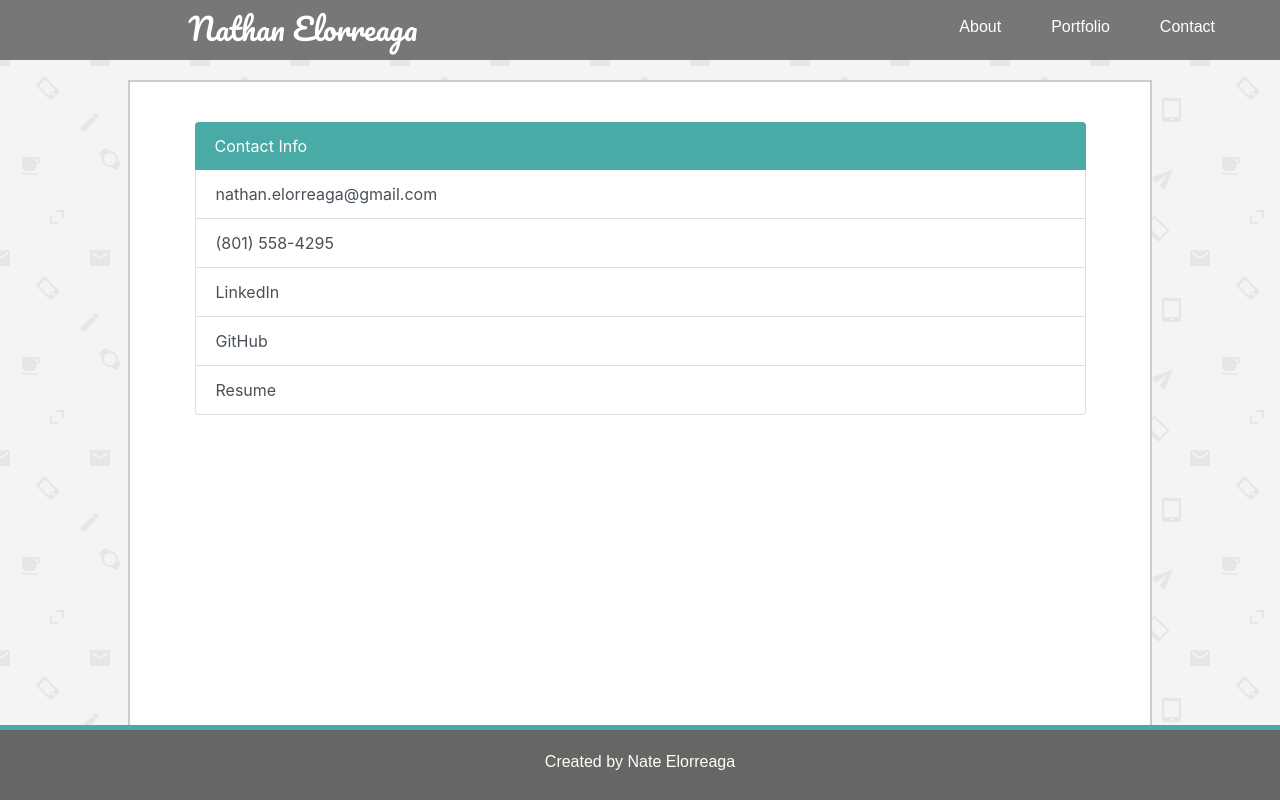
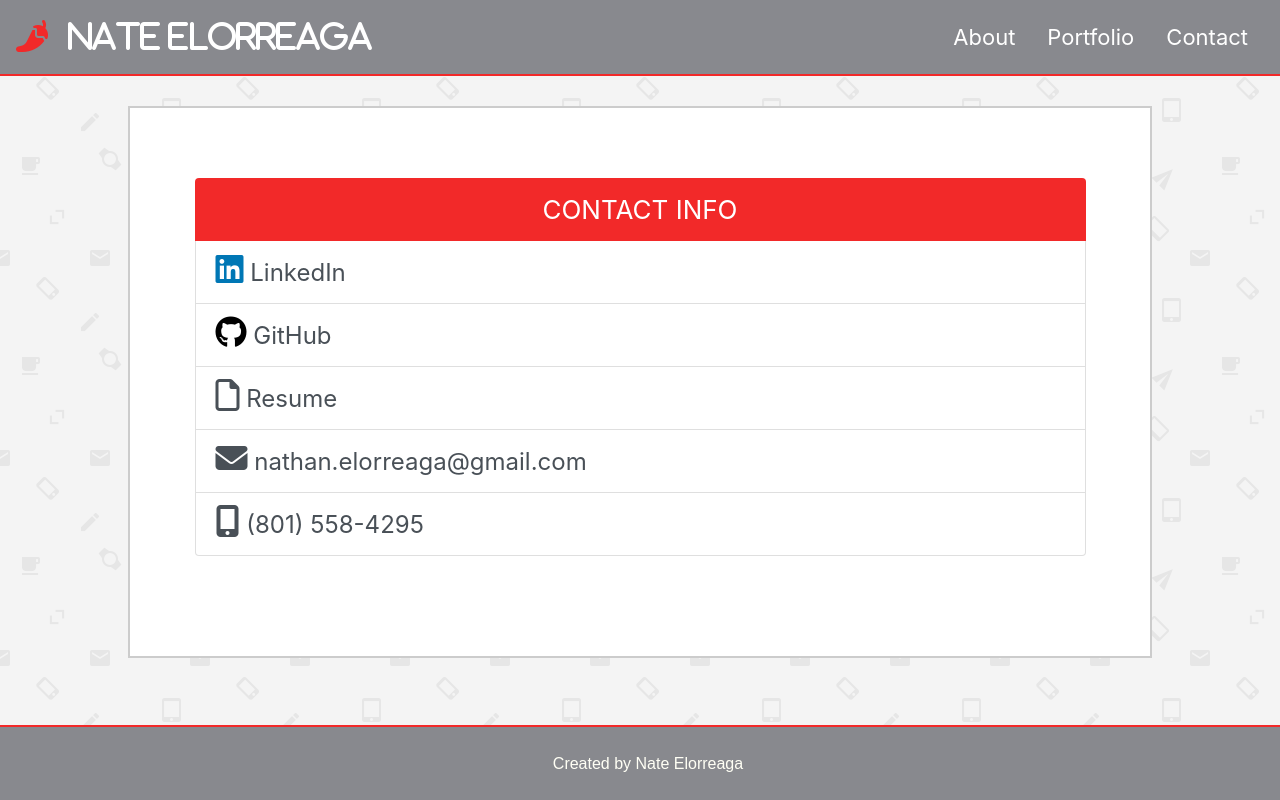
Before and after one commit to NateElorreaga/PortfolioUpdate, a website: page Public/contact.html in a window 1280 px wide. Shown: the top 800 px of the page. Drawn offline with nearby package versions, Linux system fonts and the light colour scheme; a web font is replaced by a local one.

Commit message:
cleaned up the page with styling

```diff
--- a/Public/contact.html
+++ b/Public/contact.html
@@ -1,26 +1,41 @@
 <!doctype html>
 <html lang="en">
+
 <head>
   <!-- Required meta tags -->
   <meta charset="utf-8">
   <meta name="viewport" content="width=device-width, initial-scale=1, shrink-to-fit=no">
 
   <!-- Bootstrap CSS -->
-    <link rel="stylesheet" href="https://stackpath.bootstrapcdn.com/bootstrap/4.3.1/css/bootstrap.min.css" integrity="sha384-ggOyR0iXCbMQv3Xipma34MD+dH/1fQ784/j6cY/iJTQUOhcWr7x9JvoRxT2MZw1T" crossorigin="anonymous">
+  <link rel="stylesheet" href="https://stackpath.bootstrapcdn.com/bootstrap/4.3.1/css/bootstrap.min.css"
+    integrity="sha384-ggOyR0iXCbMQv3Xipma34MD+dH/1fQ784/j6cY/iJTQUOhcWr7x9JvoRxT2MZw1T" crossorigin="anonymous">
   <!--Google Fonts CDN-->
   <link href="https://fonts.googleapis.com/css?family=Pacifico&display=swap" rel="stylesheet">
 
+  <!-- CSS -->
   <link rel="stylesheet" href="style.css">
+
+  <!-- Font Awesome -->
+  <script src="https://kit.fontawesome.com/2955fdb918.js"></script>
+
+  <!-- Octicons -->
+  <link rel="stylesheet" href="https://cdnjs.cloudflare.com/ajax/libs/octicons/4.4.0/font/octicons.min.css">
+
   <title>Contact</title>
 </head>
+
 <body background="images/StyleImage.png">
 
+  <!-- NAVBAR -->
+  <nav class="navbar navbar-light bg-light sticky-top navbar-top">
+    <a class="navbar-brand top-namelink" href="index.html">
+      <!-- <img src="#" width="30" height="30" class="d-inline-block align-top" alt=""> -->
+      <i class="fas fa-pepper-hot"><span class="top-name">Nate Elorreaga</span></i>
 
-    <!-- nav bar -->
-
+    </a>
     <ul class="nav justify-content-end">
       <li class="nav-item">
-      <a class="nav-link active" href="index.html">About</a>
+        <a class="nav-link" href="index.html">About</a>
       </li>
       <li class="nav-item">
         <a class="nav-link" href="portfolio.html">Portfolio</a>
@@ -29,36 +44,48 @@
         <a class="nav-link" href="contact.html">Contact</a>
       </li>
     </ul>
+  </nav>
 
-  <h1 class="heading">Nathan Elorreaga</h1>
+
+
 
   <!-- container -->
-    <div class="container-fluid">
-        <div class="list-group">
+  <div class="container-fluid clearfix">
+    <div class="list-group contact-container">
       <a href="#" class="list-group-item list-group-item-action active" id="contact-info">
         Contact Info
       </a>
-            <a href="#" class="list-group-item list-group-item-action">nathan.elorreaga@gmail.com</a>
-            <a href="#" class="list-group-item list-group-item-action">(801) 558-4295</a>
-            <a href="https://www.linkedin.com/in/nateelorreaga/" class="list-group-item list-group-item-action">LinkedIn</a>
-            <a href="https://github.com/NateElorreaga" class="list-group-item list-group-item-action">GitHub</a>
-            <a href="Images/Nathan Elorreaga Résumé_2019.pdf" class="list-group-item list-group-item-action">Resume</a>
+      <a href="https://www.linkedin.com/in/nateelorreaga/" class="list-group-item list-group-item-action"><i
+          class="icon-LI fab fa-linkedin"></i> LinkedIn</a>
+      <a href="https://github.com/NateElorreaga" class="list-group-item list-group-item-action"><i
+          class="icon-GH fab fa-github"></i> GitHub</a>
+      <a href="Images/Nathan Elorreaga Résumé_2019.pdf" class="list-group-item list-group-item-action"><i
+          class="icon-R far fa-file"></i> Resume</a>
+      <a href="#" class="list-group-item list-group-item-action"><i class="icon-email fas fa-envelope"></i>
+        nathan.elorreaga@gmail.com</a>
+      <a href="#" class="list-group-item list-group-item-action"><i class="icon-phone fas fa-mobile-alt"></i> (801)
+        558-4295</a>
     </div>
-
-
   </div>
 
   <!-- footer -->
   <!-- As a heading -->
-<nav class="navbar navbar-light bg-light">
+  <nav class="navbar navbar-footer">
     <span class="navbar-brand mb-0 h1"></span>
-    <p class ="copyright">Created by Nate Elorreaga</p>
+    <p class="copyright">Created by Nate Elorreaga</p>
   </nav>
 
   <!-- Optional JavaScript -->
   <!-- jQuery first, then Popper.js, then Bootstrap JS -->
-    <script src="https://code.jquery.com/jquery-3.3.1.slim.min.js" integrity="sha384-q8i/X+965DzO0rT7abK41JStQIAqVgRVzpbzo5smXKp4YfRvH+8abtTE1Pi6jizo" crossorigin="anonymous"></script>
-    <script src="https://cdnjs.cloudflare.com/ajax/libs/popper.js/1.14.7/umd/popper.min.js" integrity="sha384-UO2eT0CpHqdSJQ6hJty5KVphtPhzWj9WO1clHTMGa3JDZwrnQq4sF86dIHNDz0W1" crossorigin="anonymous"></script>
-    <script src="https://stackpath.bootstrapcdn.com/bootstrap/4.3.1/js/bootstrap.min.js" integrity="sha384-JjSmVgyd0p3pXB1rRibZUAYoIIy6OrQ6VrjIEaFf/nJGzIxFDsf4x0xIM+B07jRM" crossorigin="anonymous"></script>
+  <script src="https://code.jquery.com/jquery-3.3.1.slim.min.js"
+    integrity="sha384-q8i/X+965DzO0rT7abK41JStQIAqVgRVzpbzo5smXKp4YfRvH+8abtTE1Pi6jizo"
+    crossorigin="anonymous"></script>
+  <script src="https://cdnjs.cloudflare.com/ajax/libs/popper.js/1.14.7/umd/popper.min.js"
+    integrity="sha384-UO2eT0CpHqdSJQ6hJty5KVphtPhzWj9WO1clHTMGa3JDZwrnQq4sF86dIHNDz0W1"
+    crossorigin="anonymous"></script>
+  <script src="https://stackpath.bootstrapcdn.com/bootstrap/4.3.1/js/bootstrap.min.js"
+    integrity="sha384-JjSmVgyd0p3pXB1rRibZUAYoIIy6OrQ6VrjIEaFf/nJGzIxFDsf4x0xIM+B07jRM"
+    crossorigin="anonymous"></script>
 </body>
+
 </html>
--- a/Public/style.css
+++ b/Public/style.css
@@ -1,49 +1,59 @@
-.heading{
-    color:white;
-    font-family: 'Pacifico', cursive;
-    font-size: 30px;
-    width: 25%;
-    margin-left: 143px;
-    margin-top: -80px;
-    float: left;
-    z-index: 1;
-    position: relative;
-    padding: 11px 0 12px 0;
-    text-align: center;
-}
 body{
     background: url(Images/email-pattern.png);
 }
-.nav{
-    position: relative;
-    height: 60px;
-    border-bottom: 1px solid #777777;
-    background: #777777;
-    margin-bottom: 20px;
-    padding: 15px;
+/* NAVBAR */
+.navbar-top{
+    background-color: #88898E !important;
+    border-bottom: 2px solid #F22929
+}
+.top-namelink{
+    /* padding-left: 60px; */
+    font-size: 32px !important;
+}
+.fa-pepper-hot{
+    color: #F22929
+}
+.top-name{
+    padding-left: 20px;
+    color: white;
+}
+.nav-link{
+    color: white;
+    font-size: 22px;
+}
+.nav-link:hover{
+    color: #F22929
 }
 
-.nav-link{
-    color: white;
-    padding: 0 50px 0 0;
-    font-family: 'Arial', 'Helvetica Neue', Helvetica, sans-serif;
-}
-
+/* MAIN CONTAINER */
 .container-fluid{
     width: 80%;
     background: #ffffff;
-    height: 900px;
-    margin-top: 20px;
+    /* height: 700px; */
+    margin-top: 30px;
     border: 2px solid #cccccc;
-    margin-bottom: 300px;
+    /* margin-bottom: 300px; */
 
 }
-
+/* portfolio container  */
+.portfolio-container{
+    padding: 30px;
+}
+.profile-container{
+    padding: 0 30px 0 30px;
+    width: 80%;
+    background: #ffffff;
+    margin-top: 30px;
+    border: 2px solid #cccccc;
+}
 .pageName{
-    color: #4aaaa5;
+    color: black;
     font-family: Georgia, 'Times New Roman', Times, serif;
     padding-top: 35px;
     padding-left: 10px;
+}
+.profile-img-div{
+    width: 100%;
 }
 
 .card{
@@ -53,10 +63,7 @@ border: none;
 }
 
 .rounded{
-    float: left;
-    height: 420px;
     width: 300px;
-    margin-right: 20px;
 }
 
 
@@ -88,27 +95,6 @@ border: none;
     background-color: #4aaaa5;
 }
 
-/* footer styling */
-.copyright{
-    text-align: center;
-    width: 100%;
-    color: #fffff5;
-    background:#666666;
-    font-family: 'Arial', 'Helvetica Neue', Helvetica, sans-serif;
-}
-
-.navbar{
-    position: fixed;
-    bottom: 0;
-    left: 0;
-    border-top: 5px solid #4aaaa5;
-    color: #ffffff;
-    text-align: center;
-    padding: 10px;
-    font-family: 'Arial', 'Helvetica Neue', Helvetica, sans-serif;
-    background:#666666!important;
-    width: 100%;
-}
 .portfolio-card{
     margin-top: 10px;
     border: 1px solid rgb(182, 194, 206);
@@ -120,7 +106,55 @@ border: none;
     margin-top: 40px;
     width: 90%;
 }
+/* CONTACT */
+.contact-container{
+    margin-top: 70px;
+    margin-bottom: 100px;
+    font-size: 24px;
+}
 #contact-info{
-    background-color: #4aaaa5;
+    background-color: #F22929;
     border: none;
+    text-align: center;
+    text-transform: uppercase;
+    font-size: 26px;
 }
+
+.icon-GH{
+    font-size: 2rem;
+    color: black;
+}
+.icon-LI{
+    font-size: 2rem;
+    color: #0077b5;
+}
+
+.icon-R{
+    font-size: 2rem;
+}
+.icon-email{
+    font-size: 2rem;
+}
+.icon-phone{
+    font-size: 2rem;
+}
+/* FOOTER */
+.navbar-footer{
+    width: 100%;
+    height: 75px;
+    position: fixed;
+    bottom: 0;
+    left:0;
+    background:#88898E;
+    border-top: 2px solid #F22929
+}
+/* footer styling */
+.copyright{
+    text-align: center;
+    margin: auto;
+    color: #fffff5;
+    font-family: 'Arial', 'Helvetica Neue', Helvetica, sans-serif;
+}
+.portfolio-footer{
+    position: relative;
+}
--- a/package.json
+++ b/package.json
@@ -18,8 +18,10 @@
   },
   "homepage": "https://github.com/NateElorreaga/PortfolioUpdate#readme",
   "dependencies": {
+    "@primer/octicons": "^9.1.1",
     "body-parser": "^1.19.0",
     "express": "^4.17.1",
+    "octicons": "^8.5.0",
     "path": "^0.12.7"
   }
 }
--- a/server.js
+++ b/server.js
@@ -2,6 +2,8 @@ var path = require("path");
 var express = require("express");
 var app = express();
 var bodyParser = require('body-parser');
+var octicons = require("octicons")
+octicons.alert
 
 var PORT = process.env.PORT || 8080;
 app.use(bodyParser.urlencoded({ extended: true }));
```
Also changed, not shown: Public/index.html (+65 -23 lines), Public/portfolio.html (+44 -23 lines), Public/Images/linkedinicon.png (added), 1 other file. Lines whose indentation alone changed are shown as unchanged.
